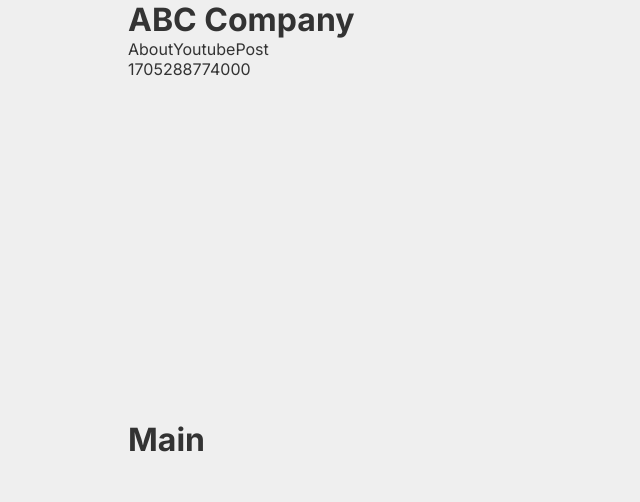
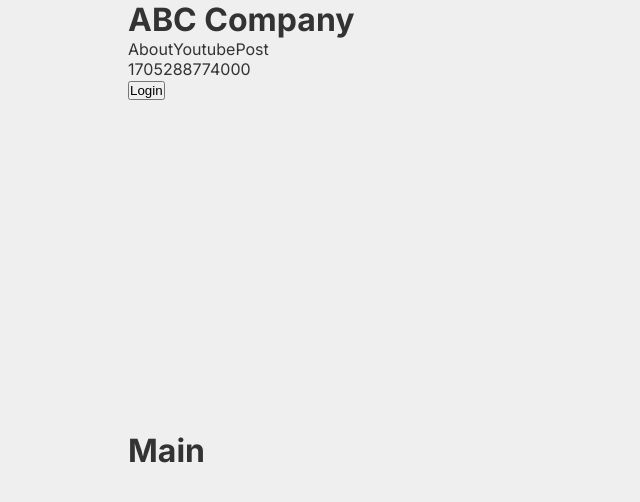
Before and after one commit to Moon-YJ/next14, a Next.js app: page / in a window 1280 px wide. Shown: the top 502 px of the page, without its empty margins (0-640 px from the left). Built offline with nearby package versions, Linux system fonts and the light colour scheme.

Commit message:
loading 컴포넌트 추가하여 라우터 이동시 해당 컴포넌트 출력

```diff
--- /dev/null
+++ b/src/components/btnLogin/BtnLogin.jsx
@@ -0,0 +1,6 @@
+import clsx from 'clsx';
+import styles from './btnLogin.module.scss';
+
+export default function BtnLogin({ session }) {
+	return <button className={clsx(session ? styles.btnLogout : styles.btnLogin)}>{session ? 'Logout' : 'Login'}</button>;
+}
--- /dev/null
+++ b/src/components/btnLogin/btnLogin.module.scss
@@ -0,0 +1,2 @@
+.btnLogin {
+}
--- a/src/components/header/Header.jsx
+++ b/src/components/header/Header.jsx
@@ -2,6 +2,7 @@
 import styles from './header.module.scss';
 import Link from 'next/link';
 import Nav from '../nav/Nav.jsx';
+import BtnLogin from '../btnLogin/BtnLogin';
 //import dynamic from 'next/dynamic';
 
 // 해결방법2: 기존 client 방식의 컴포넌트 import시 ssr: false를 통해 서버쪽에서 pre-build 되지 않도록 설정 (build 자체를 하지 않아서 사용자가 빈 화면을 보게 되므로 해결방법1 사용 권장)
@@ -18,6 +19,7 @@
 			<nav>
 				<Nav pages={['about', 'youtube', 'post']} />
 				{/* <NoSsrNav pages={['about', 'youtube', 'post']} /> */}
+				<BtnLogin session={false} />
 			</nav>
 		</header>
 	);
```
Also changed, not shown: src/app/loading.jsx (added, +7 -0 lines), src/hooks/useGlobalData.js (added).
